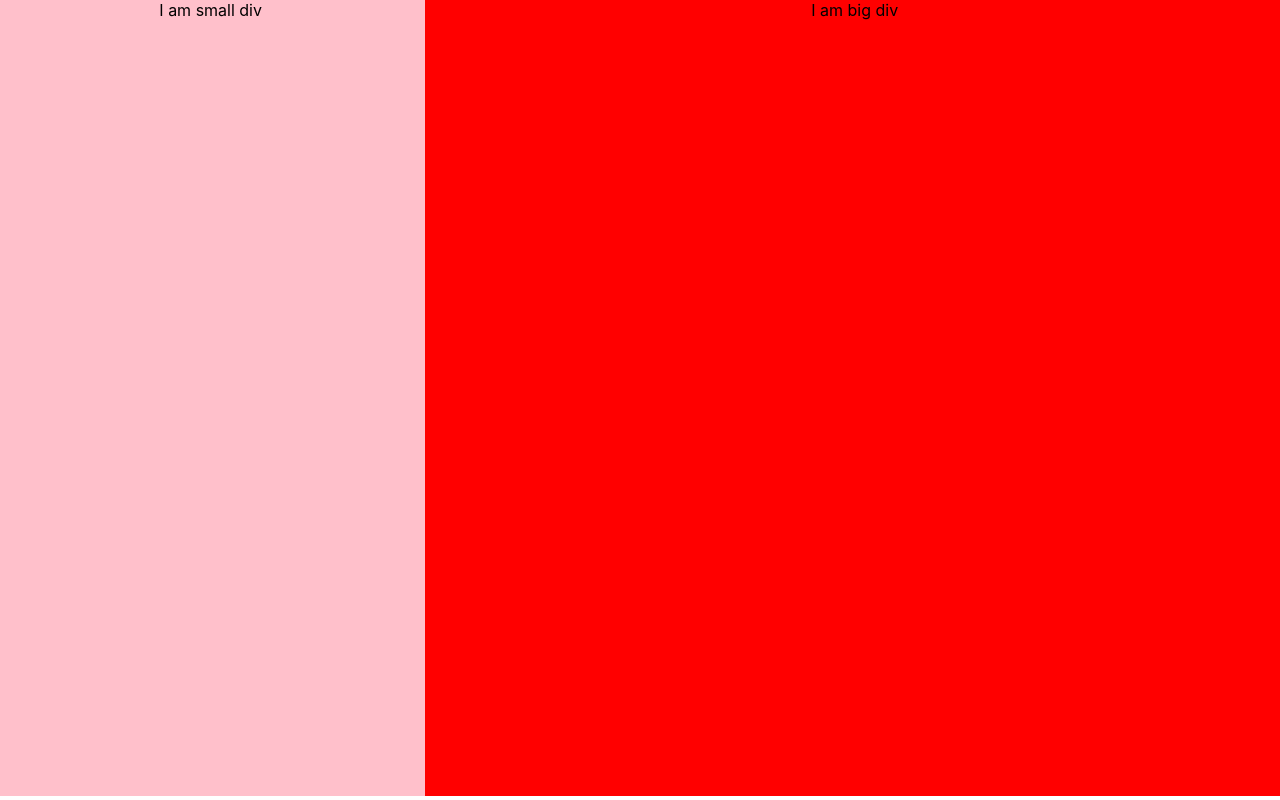
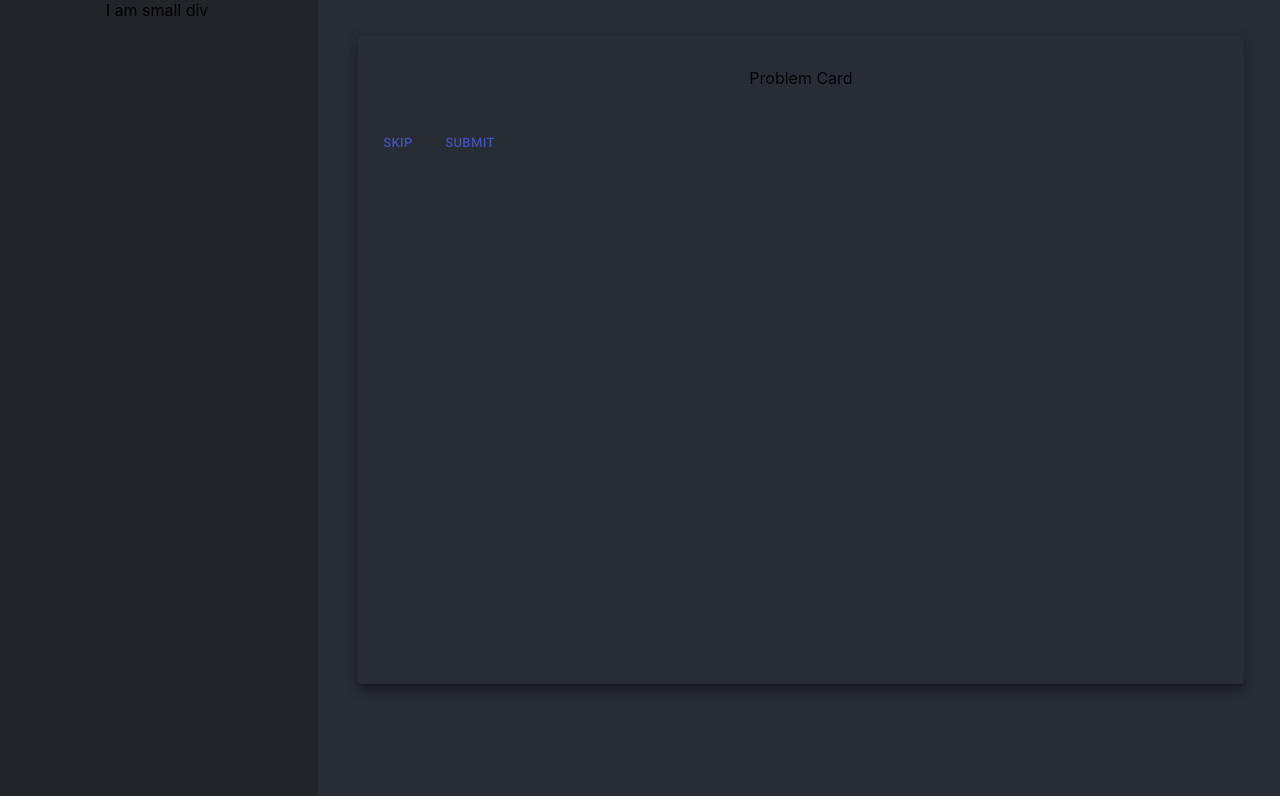
Before and after one commit to AasthaPanta/avl-frontend-aasthapanta, a React (Create React App) app: page / in a window 1280 px wide. Built offline with nearby package versions, Linux system fonts and the light colour scheme; the HTML template or start-up script is replaced by a standard one.

Commit message:
added problem card in the main view

```diff
--- a/src/components/Main.js
+++ b/src/components/Main.js
@@ -3,15 +3,37 @@ import React from "react";
 // Importing from Material-UI
 import Grid from "@material-ui/core/Grid";
 
+// Importing Colors
+import { colors } from "../styles/ColorPalette";
+
+// Importing Components
+import ProblemCard from "./ProblemCard";
+
+const styles = {
+  mainContainer: {
+    height: "100vh",
+  },
+  gridContainer: {
+    height: "100%",
+  },
+  smallGrid: {
+    backgroundColor: colors.darkBackground,
+  },
+  bigGrid: {
+    backgroundColor: colors.mediumBackground,
+    padding: "40px",
+  },
+};
+
 const Main = () => {
   return (
-    <div style={{ height: "100vh" }}>
-      <Grid container spacing={1} style={{ height: "100%" }}>
-        <Grid item xs={4} style={{ backgroundColor: "pink" }}>
+    <div style={styles.mainContainer}>
+      <Grid container spacing={1} style={styles.gridContainer}>
+        <Grid item md={3} lg={3} xs={12} sm={12} style={styles.smallGrid}>
           <div> I am small div</div>
         </Grid>
-        <Grid item xs={8} style={{ backgroundColor: "red" }}>
-          <div>I am big div</div>
+        <Grid item md={9} lg={9} xs={12} sm={12} style={styles.bigGrid}>
+          <ProblemCard />
         </Grid>
       </Grid>
     </div>
--- /dev/null
+++ b/src/components/ProblemCard.js
@@ -0,0 +1,33 @@
+import React from "react";
+
+// Importing from material-ui
+import Card from "@material-ui/core/Card";
+import CardActions from "@material-ui/core/CardActions";
+import CardContent from "@material-ui/core/CardContent";
+import Button from "@material-ui/core/Button";
+
+// Importing from styles
+import { colors } from "../styles/ColorPalette";
+
+const ProblemCard = () => {
+  return (
+    <Card
+      style={{ backgroundColor: colors.mediumBackground, height: "90%" }}
+      raised
+    >
+      <CardContent>
+        <p>Problem Card</p>
+      </CardContent>
+      <CardActions>
+        <Button size="small" color="primary">
+          Skip
+        </Button>
+        <Button size="small" color="primary">
+          Submit
+        </Button>
+      </CardActions>
+    </Card>
+  );
+};
+
+export default ProblemCard;
--- /dev/null
+++ b/src/styles/ColorPalette.js
@@ -0,0 +1,10 @@
+// Codes for color Palette
+export const colors = {
+  darkBackground: "#212529",
+  mediumBackground: "#282c35",
+  lightBackground: "#495057",
+  brightText: "#ffffff",
+  subtleText: "#f8f9fa",
+  buttonBackground: "#2ec4b6",
+  borderColor: "#2ec4b6",
+};
```
Also changed, not shown: src/styles.js/ColorPalette.js (deleted, +0 -13 lines).
